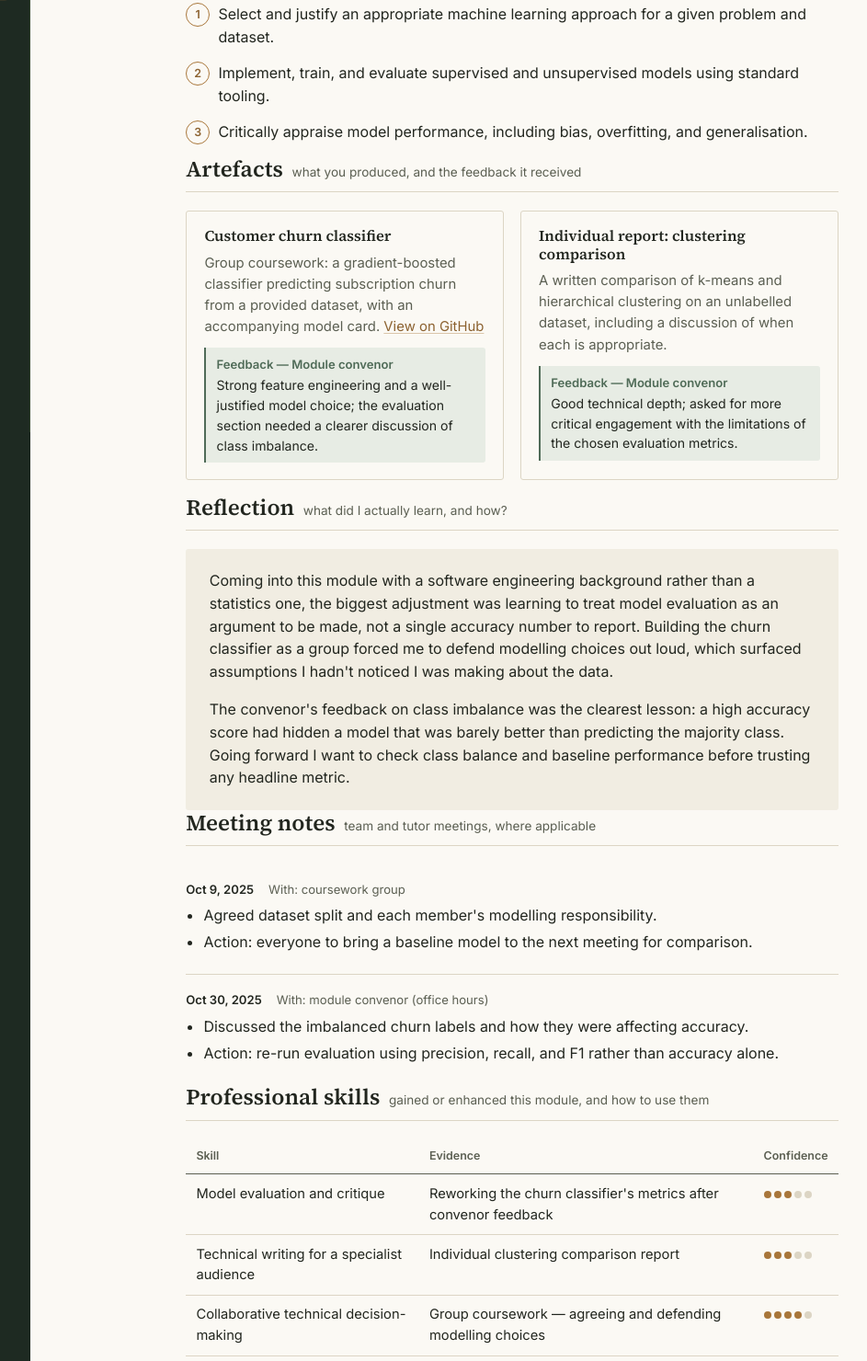
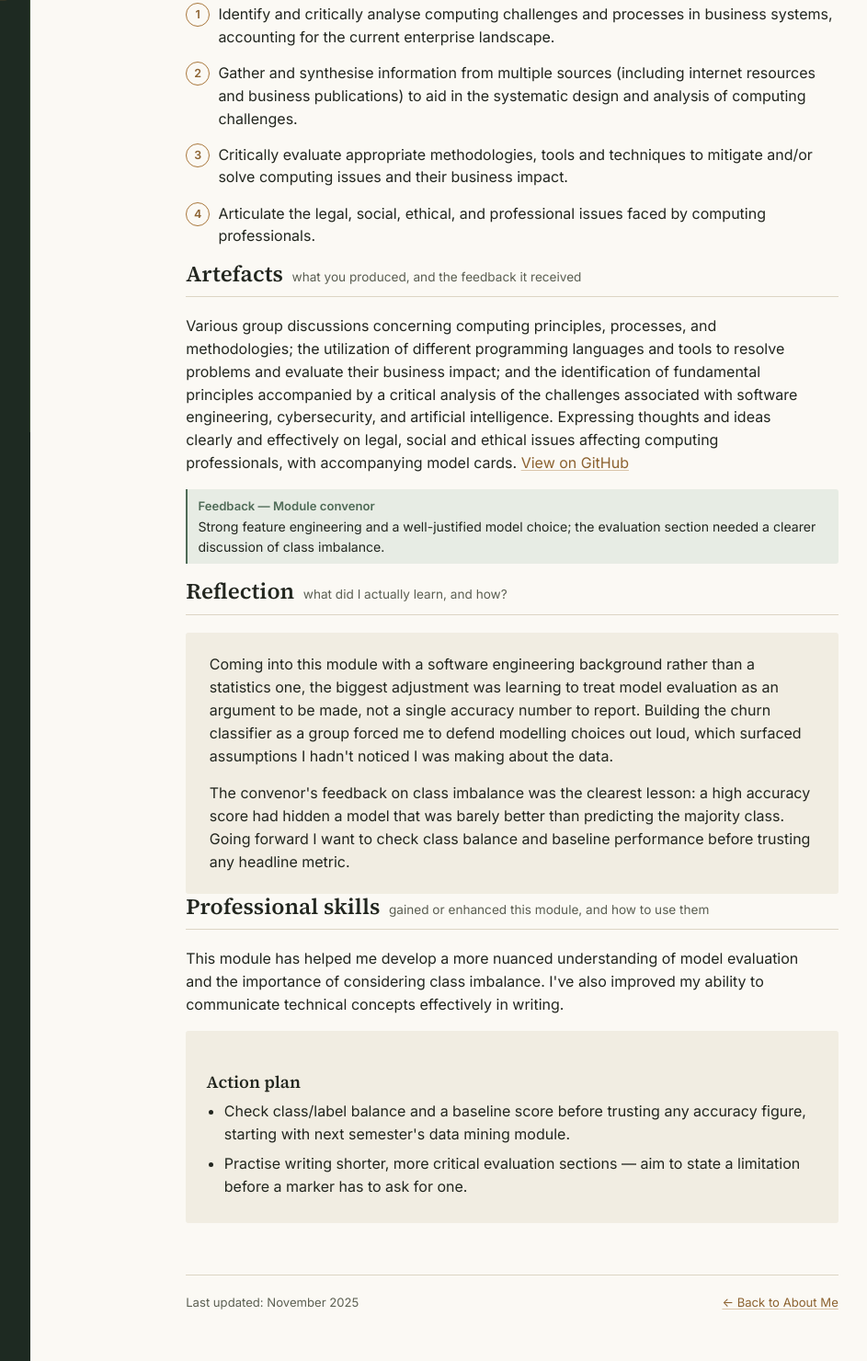
Before and after one commit to Siva-tadigh/e-portfolio, a plain HTML site: page module-1.html in a window 1280 px wide. Shown: the part 330-1810 px from the top of the page at 92% size, without its empty margins (199-1142 px from the left). Drawn offline with Linux system fonts and the light colour scheme.

Commit message:
Update the index.html and module-1.html files to reflect the correct module name, code, and learning outcomes. Remove any references to machine learning foundations and related artefacts.

```diff
--- a/module-1.html
+++ b/module-1.html
@@ -24,9 +24,9 @@
       <p class="spine__section-label">Year 1</p>
       <ul>
         <li>
-          <a href="module-1.html" class="is-current">
-            Machine Learning Foundations
-            <span class="spine__module-code">COMP7101 · Semester 1</span>
+          <a href="module-101.html" class="is-current">
+            Launch into Computing Module
+            <span class="spine__module-code">COMP101 · Semester 1</span>
           </a>
         </li>
         <li>
@@ -46,8 +46,8 @@
     <div class="page__inner">
 
       <div class="module-header">
-        <p class="code">COMP7101 · Semester 1, Year 1</p>
-        <h1>Machine Learning Foundations</h1>
+        <p class="code">COMP101 · Semester 1, Year 1</p>
+        <h1>Launch into Computing Module</h1>
         <p class="lede">
           A core MSc module covering supervised and unsupervised learning, assessed
           through a group coursework project and an individual written report.
@@ -61,9 +61,14 @@
           <span class="hint">as set by the module</span>
         </div>
         <ol class="outcome-list">
-          <li>Select and justify an appropriate machine learning approach for a given problem and dataset.</li>
-          <li>Implement, train, and evaluate supervised and unsupervised models using standard tooling.</li>
-          <li>Critically appraise model performance, including bias, overfitting, and generalisation.</li>
+          <li>Identify and critically analyse computing challenges and processes in business systems,
+            accounting for the current enterprise landscape.</li>
+          <li>Gather and synthesise information from multiple sources (including internet resources and
+            business publications) to aid in the systematic design and analysis of computing challenges.</li>
+          <li>Critically evaluate appropriate methodologies, tools and techniques to mitigate and/or
+            solve computing issues and their business impact.</li>
+          <li>Articulate the legal, social, ethical, and professional issues faced by computing
+            professionals.</li>
         </ol>
       </section>
 
@@ -75,11 +80,15 @@
         </div>
         <div class="artefact-grid">
 
-          <article class="artefact-card">
-            <h3>Customer churn classifier</h3>
+          <article class="artefact">
             <p class="desc">
-              Group coursework: a gradient-boosted classifier predicting subscription
-              churn from a provided dataset, with an accompanying model card.
+              Various group discussions concerning computing principles, processes, and methodologies;
+              the utilization of different programming languages and tools to resolve problems and evaluate
+              their business impact; and the identification of fundamental principles accompanied by a
+              critical analysis of the challenges associated with software engineering, cybersecurity, and
+              artificial intelligence.
+              Expressing thoughts and ideas clearly and effectively on legal, social and ethical issues
+              affecting computing professionals, with accompanying model cards.
               <a href="https://github.com/yourusername/churn-classifier">View on GitHub</a>
             </p>
             <div class="feedback">
@@ -87,22 +96,7 @@
               Strong feature engineering and a well-justified model choice; the
               evaluation section needed a clearer discussion of class imbalance.
             </div>
-          </article>
 
-          <article class="artefact-card">
-            <h3>Individual report: clustering comparison</h3>
-            <p class="desc">
-              A written comparison of k-means and hierarchical clustering on an
-              unlabelled dataset, including a discussion of when each is appropriate.
-            </p>
-            <div class="feedback">
-              <span class="who">Feedback — Module convenor</span>
-              Good technical depth; asked for more critical engagement with the
-              limitations of the chosen evaluation metrics.
-            </div>
-          </article>
-
-        </div>
       </section>
 
       <!-- 3. REFLECTIVE PIECE =================================================== -->
@@ -129,82 +123,17 @@
         </div>
       </section>
 
-      <!-- 4. MEETING NOTES ====================================================== -->
-      <section id="meetings">
-        <div class="section-heading">
-          <h2>Meeting notes</h2>
-          <span class="hint">team and tutor meetings, where applicable</span>
-        </div>
-
-        <div class="log-entry">
-          <div class="log-entry__meta">
-            <span class="date">Oct 9, 2025</span>
-            <span>With: coursework group</span>
-          </div>
-          <ul>
-            <li>Agreed dataset split and each member's modelling responsibility.</li>
-            <li>Action: everyone to bring a baseline model to the next meeting for comparison.</li>
-          </ul>
-        </div>
-
-        <div class="log-entry">
-          <div class="log-entry__meta">
-            <span class="date">Oct 30, 2025</span>
-            <span>With: module convenor (office hours)</span>
-          </div>
-          <ul>
-            <li>Discussed the imbalanced churn labels and how they were affecting accuracy.</li>
-            <li>Action: re-run evaluation using precision, recall, and F1 rather than accuracy alone.</li>
-          </ul>
-        </div>
-      </section>
-
-      <!-- 5. PROFESSIONAL SKILLS MATRIX + ACTION PLAN ========================== -->
+      <!-- 4. PROFESSIONAL SKILLS MATRIX + ACTION PLAN ========================== -->
       <section id="skills">
         <div class="section-heading">
           <h2>Professional skills</h2>
           <span class="hint">gained or enhanced this module, and how to use them</span>
         </div>
-
-        <table class="skills-matrix">
-          <thead>
-            <tr>
-              <th>Skill</th>
-              <th>Evidence</th>
-              <th>Confidence</th>
-            </tr>
-          </thead>
-          <tbody>
-            <tr>
-              <td>Model evaluation and critique</td>
-              <td>Reworking the churn classifier's metrics after convenor feedback</td>
-              <td>
-                <span class="rating" aria-label="3 out of 5">
-                  <i class="filled"></i><i class="filled"></i><i class="filled"></i><i></i><i></i>
-                </span>
-              </td>
-            </tr>
-            <tr>
-              <td>Technical writing for a specialist audience</td>
-              <td>Individual clustering comparison report</td>
-              <td>
-                <span class="rating" aria-label="3 out of 5">
-                  <i class="filled"></i><i class="filled"></i><i class="filled"></i><i></i><i></i>
-                </span>
-              </td>
-            </tr>
-            <tr>
-              <td>Collaborative technical decision-making</td>
-              <td>Group coursework — agreeing and defending modelling choices</td>
-              <td>
-                <span class="rating" aria-label="4 out of 5">
-                  <i class="filled"></i><i class="filled"></i><i class="filled"></i><i class="filled"></i><i></i>
-                </span>
-              </td>
-            </tr>
-          </tbody>
-        </table>
-
+        <p>
+          This module has helped me develop a more nuanced understanding of model evaluation and the
+          importance of considering class imbalance. I've also improved my ability to communicate technical
+          concepts effectively in writing.
+        </p>
         <div class="action-plan">
           <h3>Action plan</h3>
           <ul>
```
Also changed, not shown: index.html (+14 -16 lines).
